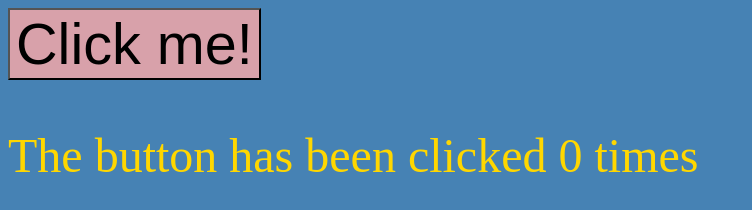
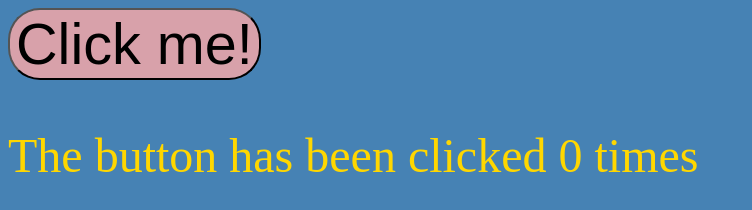
Before and after one commit to McNulty72/website-example, a plain HTML site: page index.html in a window 1280 px wide. Shown: the whole page, without its empty margins (0-752 px from the left). Drawn offline with Linux system fonts and the light colour scheme.

Commit message:
style: round button corners

```diff
--- a/CSS/style.css
+++ b/CSS/style.css
@@ -7,6 +7,7 @@ body {
 #my-button {
   background-color: #d8a1aa;
   font-size: larger;
+  border-radius: 32px;
 }
 
 #my-button:hover {
```
